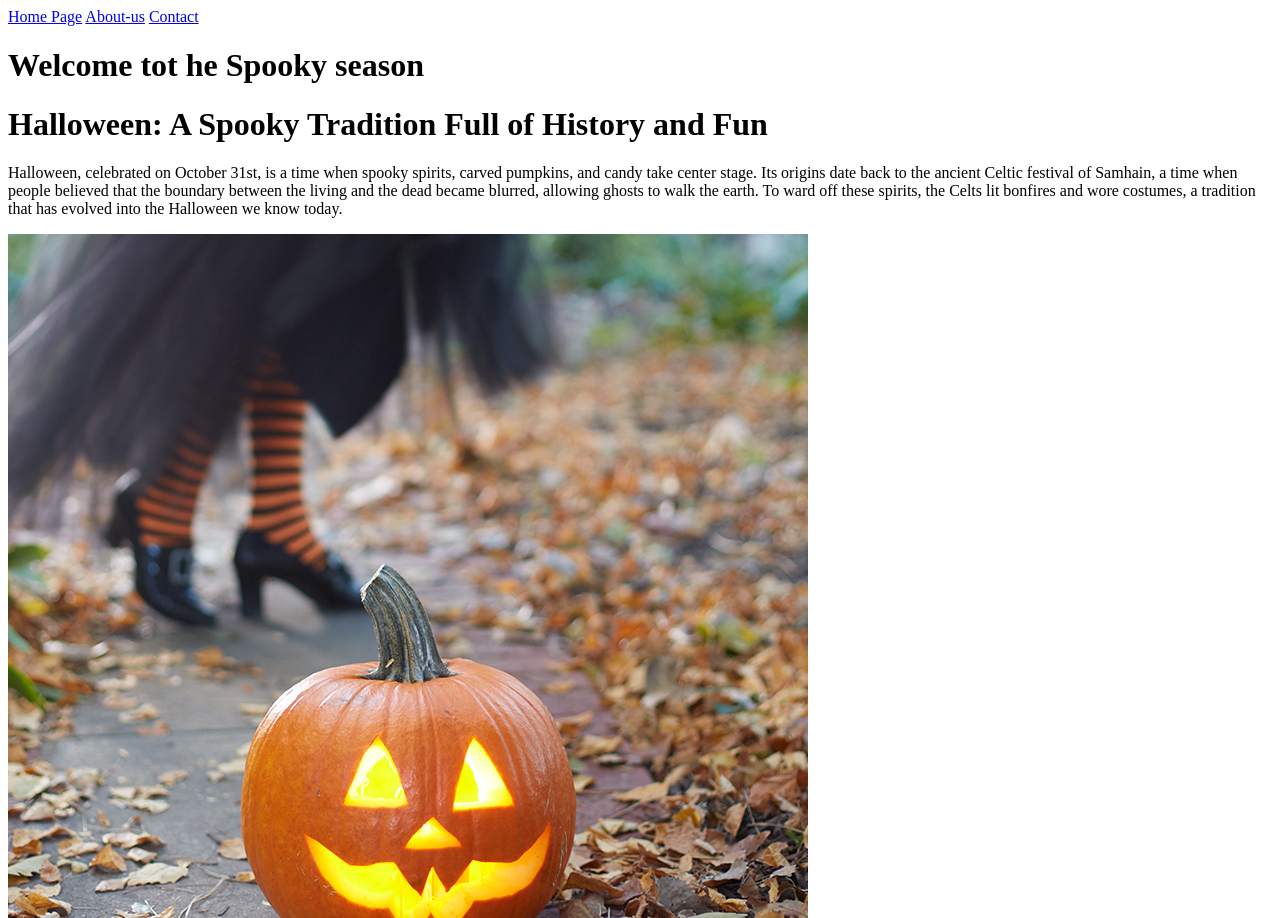
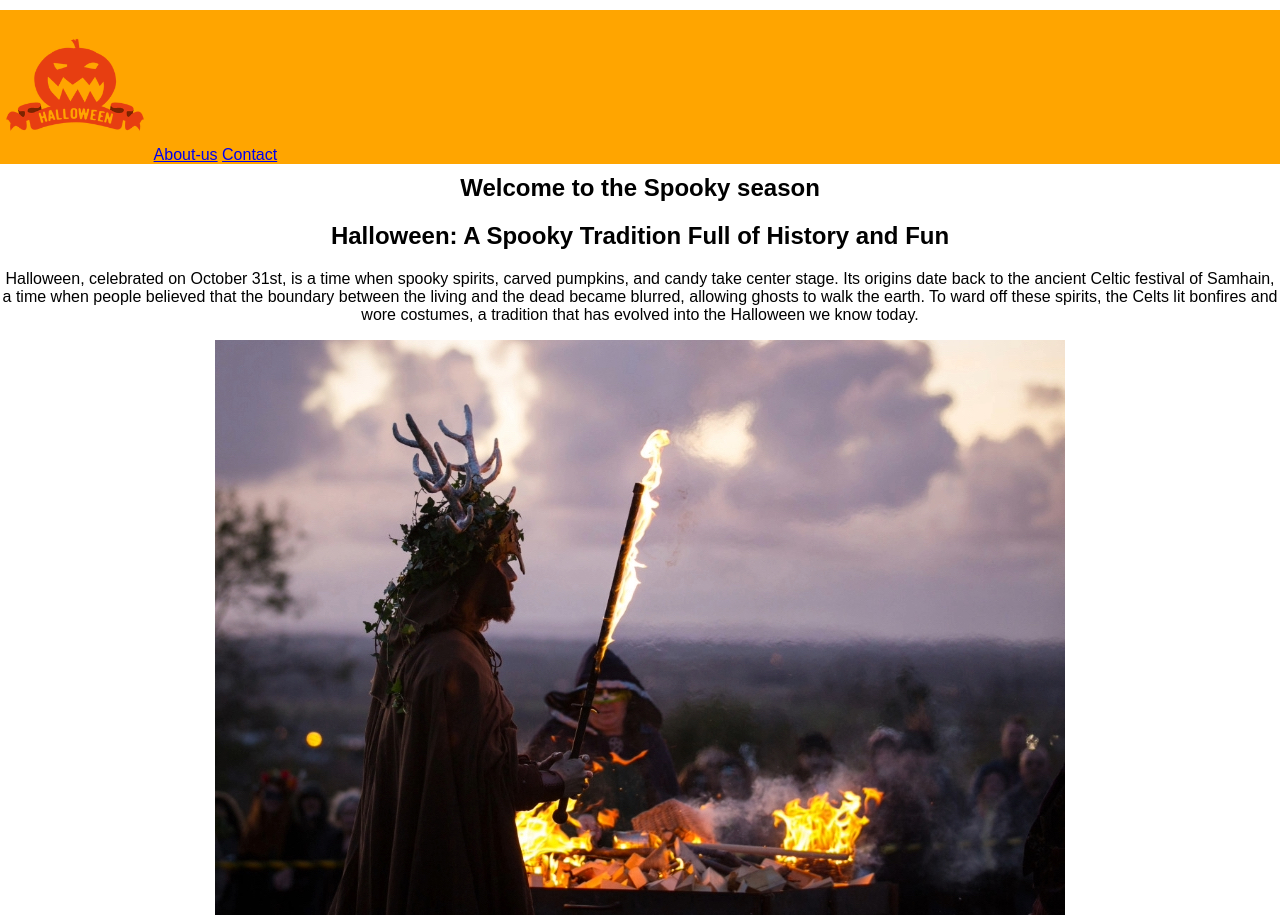
Before and after one commit to Tgsouza/class-oct-2, a plain HTML site: page index.html in a window 1280 px wide. Shown: the top 918 px of the page. Drawn offline with Linux system fonts and the light colour scheme.

Commit message:
Rest of the class
Update to the website style, testing sizes, display and positioning.
Images replaced on the page.

```diff
--- a/index.html
+++ b/index.html
@@ -3,15 +3,17 @@
 <head>
     <meta charset="UTF-8">
     <meta name="viewport" content="width=device-width, initial-scale=1.0">
+    <link rel="stylesheet" href="style.css">
     <title>October Site</title>
 </head>
 <body>
     <nav>
-        <a href="#">Home Page</a>
+        <a href="#"><img class="navbar-icon" src="./Images/navbar-icon.png" alt="A pumpkin halloween icon"></a>
         <a href="#">About-us</a>
         <a href="#">Contact</a>
     </nav>
-    <h1>Welcome tot he Spooky season</h1>
+    <section class="main-section">
+        <h1>Welcome to the Spooky season</h1>
         <!--
             Create a nav bar
             Create a main paragraph with some text
@@ -19,11 +21,12 @@
         -->
         <h1>Halloween: A Spooky Tradition Full of History and Fun</h1>
         <p>Halloween, celebrated on October 31st, is a time when spooky spirits, carved pumpkins, and candy take center stage. Its origins date back to the ancient Celtic festival of Samhain, a time when people believed that the boundary between the living and the dead became blurred, allowing ghosts to walk the earth. To ward off these spirits, the Celts lit bonfires and wore costumes, a tradition that has evolved into the Halloween we know today.</p>
-    <img src="./Images/img-1.jpeg" alt="A pumpkin on the sidewalk on autumn">
+        <img src="./Images/Samhain-img.jpg" alt="A representation of the festival celebrated by the Celtic folk with a person besides a fire holding a torch, on his head he wears a mask with antles ">
         <p>In the 19th century, Irish and Scottish immigrants brought Halloween to North America, where it gained popularity. Now, it's a holiday marked by activities like trick-or-treating, where children dress up in costumes and collect candy door-to-door, carving jack-o'-lanterns, and visiting haunted houses. The holiday's symbolism of witches, ghosts, and monsters makes it an exciting, slightly eerie celebration for people of all ages.</p>
-    <img src="./Images/img-2.jpeg" alt="A scary image of haunted mansion with pupkins and skeletons on the garden">
+        <img src="./Images/trickortreat-img.jpg" alt="A scary image of haunted mansion with pupkins and skeletons on the garden">
         <p>Halloweens blend of ancient traditions and modern fun brings communities together, making it a night of laughter, scares, and creativity. Whether youre dressing up as a vampire or a superhero, it's a night that lets everyone indulge in a bit of magic and mischief, reminding us that sometimes, it's fun to be a little scared.</p>
-    <img src="./Images/img-3.jpeg" alt="A illustration of pupkins that seems to be laughin in front of a cemitery">
+        <img src="./Images/Halloweengathering-img.png" alt="A illustration of pupkins that seems to be laughin in front of a cemitery">
 
+    </section>
 </body>
 </html>
--- a/style.css
+++ b/style.css
@@ -0,0 +1,20 @@
+body{
+    font-family: sans-serif;
+    margin: 0 0 0 0;
+}
+
+nav{
+    background-color: orange;
+    position: sticky;
+    top: 10px;
+    width: 100%;
+}
+
+.navbar-icon{
+    width: 150px;
+    height: 150px;
+}
+
+.main-section{
+    text-align: center;
+}
```
Also changed, not shown: Images/Halloweengathering-img.png (added), Images/Samhain-img.jpg (added), Images/img-1.jpeg (deleted), Images/navbar-icon.png (added), Images/trickortreat-img.jpg (added), 2 other files. Lines whose indentation alone changed are shown as unchanged.
